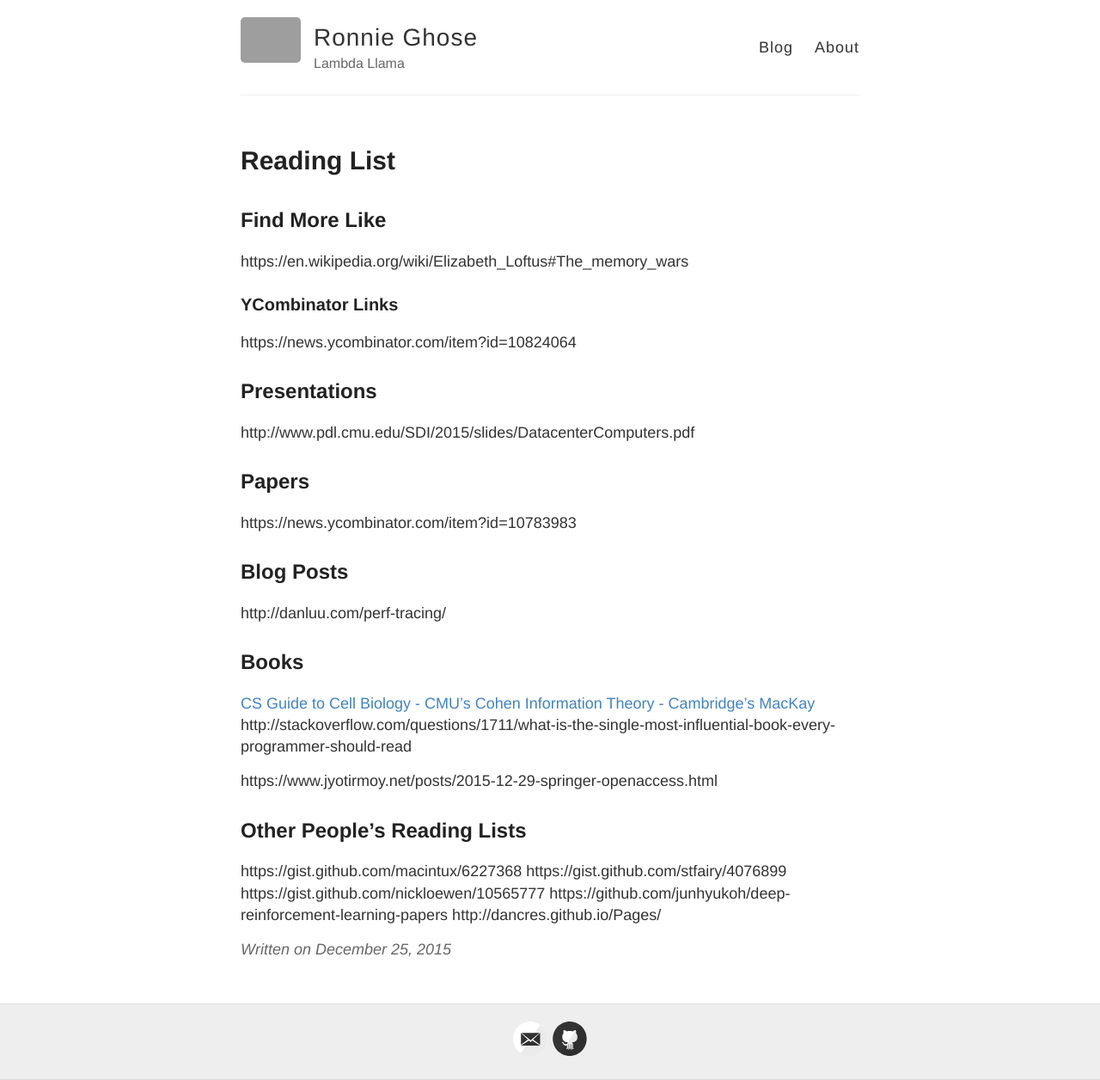
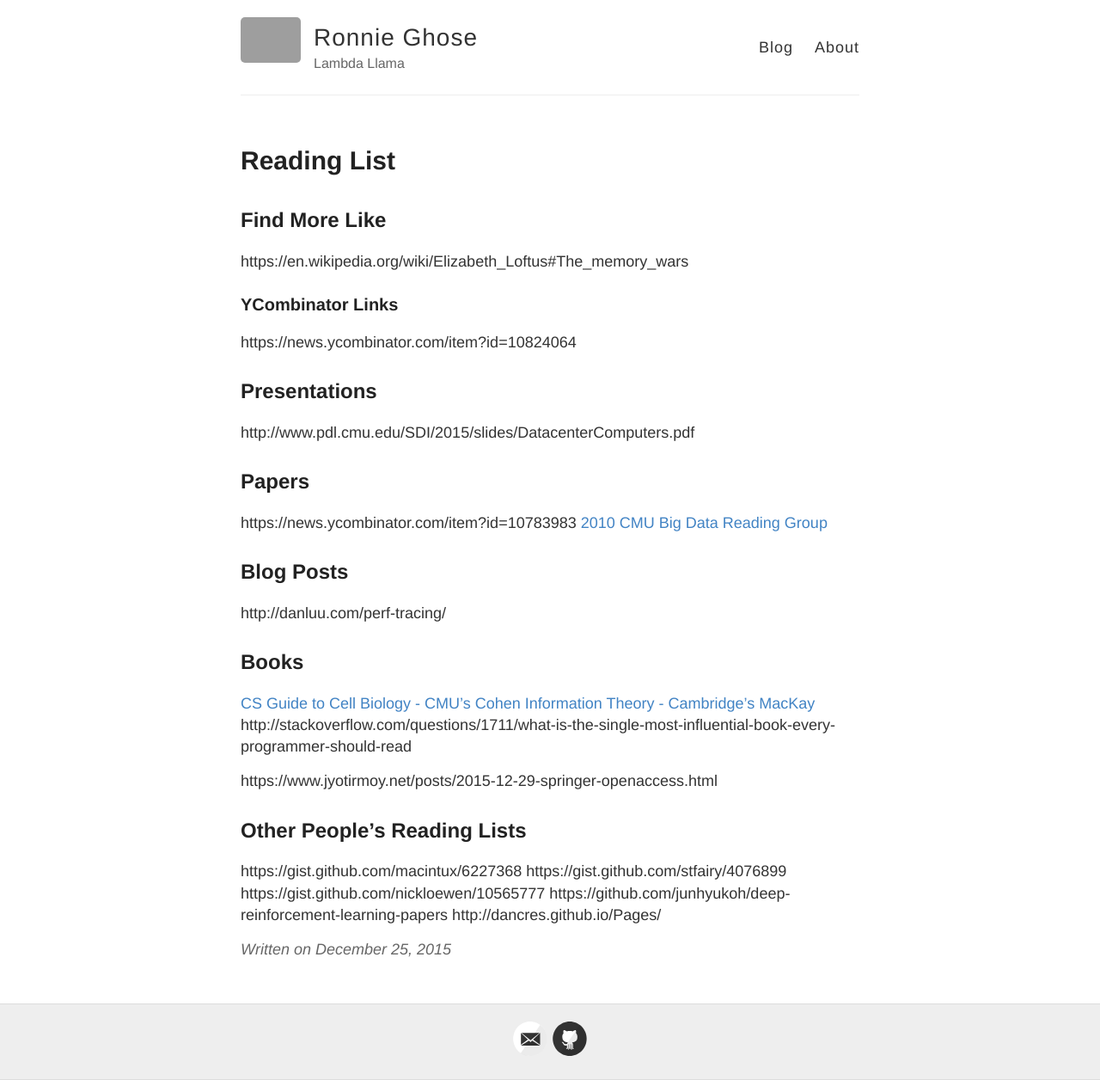
Before and after one commit to RONNCC/ronncc.github, a Jekyll site: the page built from _posts/2015-12-25-ReadingList.md, in a window 1280 px wide. Shown: the whole page at 86% size. Built offline with Jekyll 4.4.1, drawn with Linux system fonts in a browser that asks for light colours; comment, search, counter and statistics services are not loaded; grey boxes are pictures that could not be loaded.

Commit message:
Update 2015-12-25-ReadingList.md

```diff
--- a/_posts/2015-12-25-ReadingList.md
+++ b/_posts/2015-12-25-ReadingList.md
@@ -27,6 +27,7 @@ http://www.pdl.cmu.edu/SDI/2015/slides/DatacenterComputers.pdf
 ## Papers
 
 https://news.ycombinator.com/item?id=10783983
+[2010 CMU Big Data Reading Group](http://www.cs.cmu.edu/~chensm/Big_Data_reading_group/)
 
 ## Blog Posts
 http://danluu.com/perf-tracing/
```
